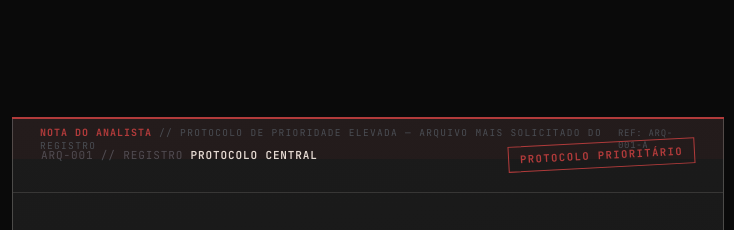
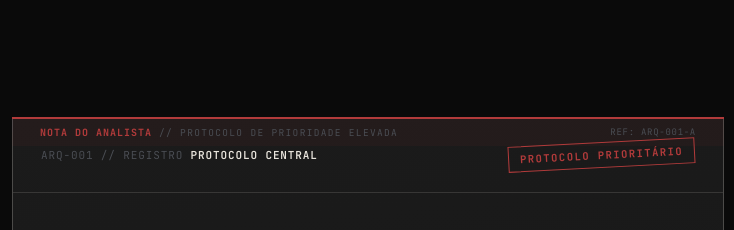
Before and after one commit to odossie/arquivo-central, a plain HTML site: page index.html in a window 1280 px wide. Shown: the part 1441-1671 px from the top of the page, 272-1006 px from the left. Drawn offline with Linux system fonts and the light colour scheme.

Commit message:
Update analyst note in index.html
Removed 'arquivo mais solicitado do registro' from analyst note.

```diff
--- a/index.html
+++ b/index.html
@@ -985,7 +985,7 @@
     <div class="central">
       <article class="doc">
         <div class="tech-note tech-note--doc">
-          <span><b>NOTA DO ANALISTA</b> // Protocolo de prioridade elevada — arquivo mais solicitado do registro</span>
+          <span><b>NOTA DO ANALISTA</b> // Protocolo de prioridade elevada</span>
           <span class="note-right">REF: ARQ-001-A</span>
         </div>
         <div class="doc-header">
```
